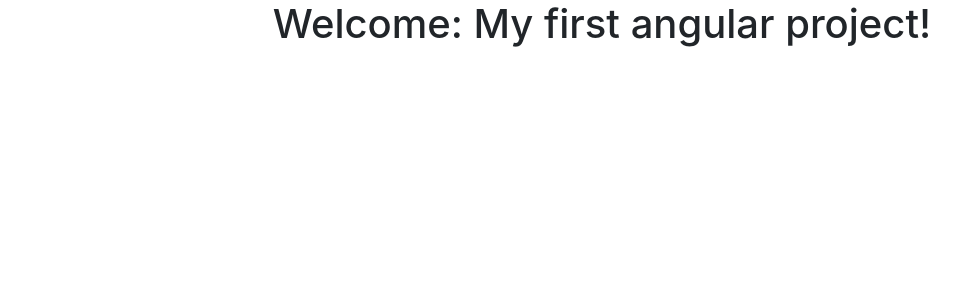
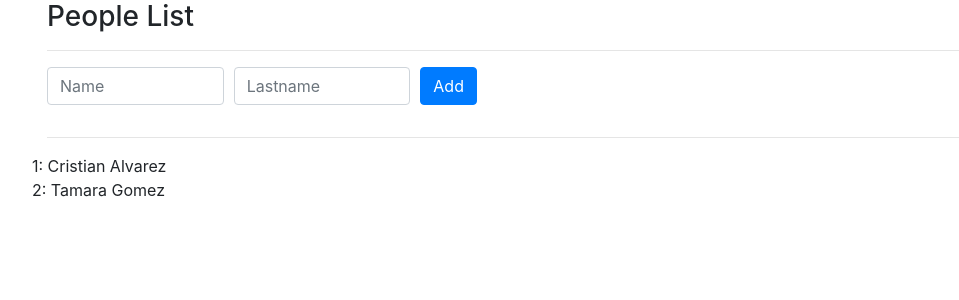
Before and after one commit to calvarezrodriguez/learningAngular, an Angular app: page / in a window 1280 px wide. Shown: the top 300 px of the page, without its empty margins (38-997 px from the left). Built offline with nearby package versions, Linux system fonts and the light colour scheme.

Commit message:
People list using ngFor directive

```diff
--- a/src/app/app.component.html
+++ b/src/app/app.component.html
@@ -1,6 +1,43 @@
-<!--The content below is only a placeholder and can be replaced.-->
-<div style="text-align:center">
-  <h1>
-    Welcome: {{ title }}!
-  </h1>
+<div class="container">
+  <div class="col-xs-12">
+    <h3>
+      {{ title }}
+    </h3>
+  </div>
+  <hr />
+  <div class="form-row">
+    <div class="form-group col-md-2">
+      <label for="name" class="sr-only">Name</label>
+      <input
+        type="text"
+        name="name"
+        placeholder="Name"
+        class="form-control"
+        [(ngModel)]="inputName"
+      />
+    </div>
+    <div class="form-group col-md-2">
+      <label for="lastname" class="sr-only">Lastname</label>
+      <input
+        type="text"
+        name="lastname"
+        placeholder="Lastname"
+        class="form-control"
+        [(ngModel)]="inputLastname"
+      />
+    </div>
+    <div class="col">
+      <button type="submit" class="btn btn-primary" (click)="onAddPerson()">
+        Add
+      </button>
+    </div>
+  </div>
+  <hr />
+  <div class="row">
+    <div class="col-xs-12">
+      <div *ngFor="let person of people; let i = index">
+        {{ i + 1 }}: {{ person.name }} {{ person.lastname }}
+      </div>
+    </div>
+  </div>
 </div>
--- a/src/app/app.component.ts
+++ b/src/app/app.component.ts
@@ -1,10 +1,22 @@
 import { Component } from '@angular/core';
+import { Person } from './people.model';
 
 @Component({
   selector: 'app-root',
   templateUrl: './app.component.html',
-  styleUrls: ['./app.component.css']
+  styleUrls: ['./app.component.css'],
 })
 export class AppComponent {
-  title = 'My first angular project';
+  title = 'People List';
+  people: Person[] = [
+    new Person('Cristian', 'Alvarez'),
+    new Person('Tamara', 'Gomez'),
+  ];
+  inputName: string;
+  inputLastname: string;
+
+  onAddPerson() {
+    let person1 = new Person(this.inputName, this.inputLastname);
+    this.people.push(person1);
+  }
 }
```
Also changed, not shown: src/app/people.model.ts (added, +10 -0 lines).
